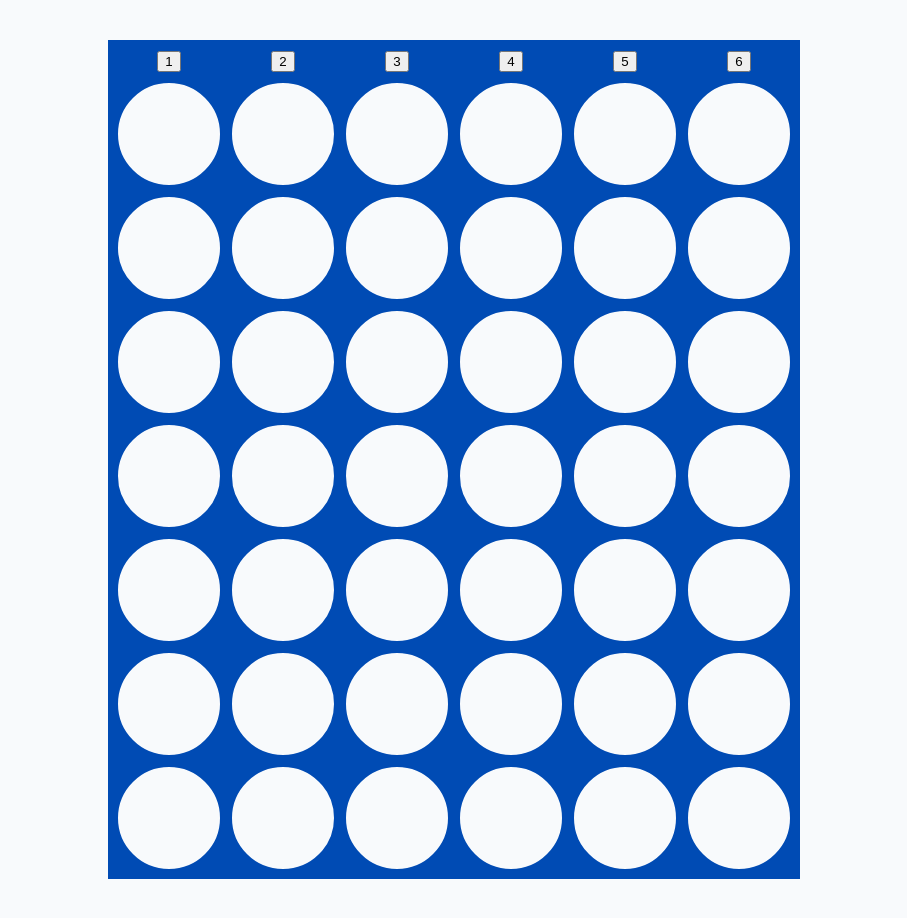
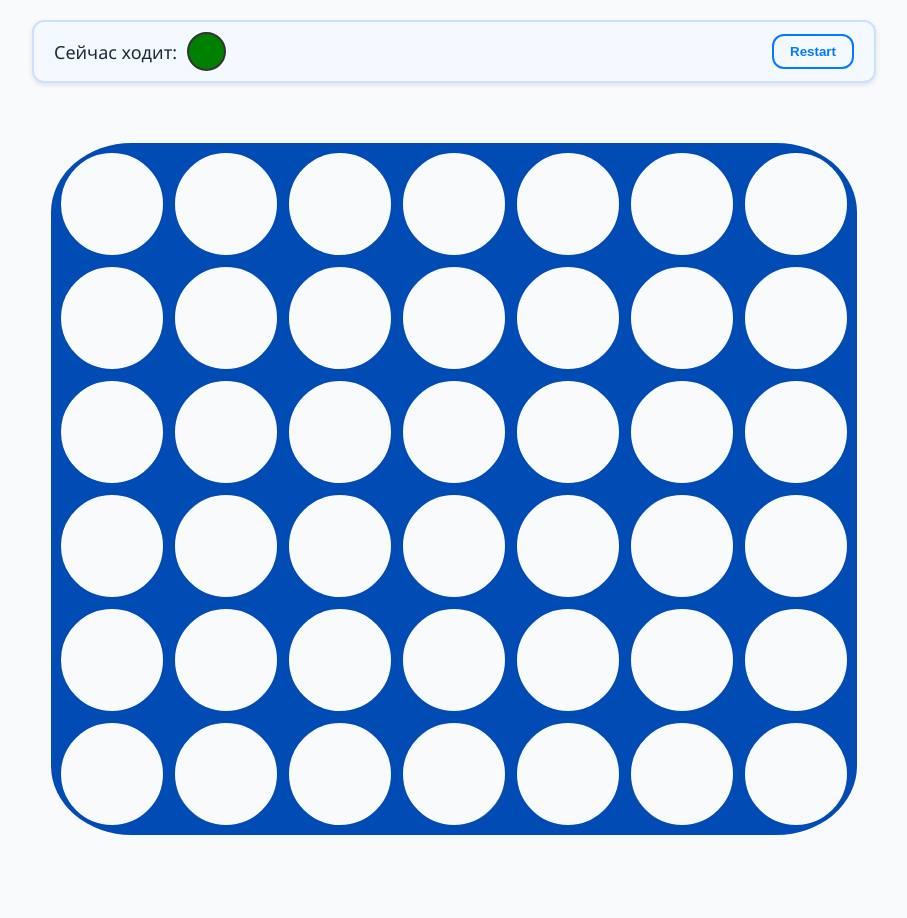
Before and after one commit to katerinasakhar/connect-four, a React (Vite) app in the folder connect-four/: page / in a window 1280 px wide. Shown: the top 918 px of the page, without its empty margins (186-1093 px from the left). Built offline with nearby package versions, Linux system fonts and the light colour scheme.

Commit message:
add header and chage click to make move

```diff
--- a/connect-four/src/App.tsx
+++ b/connect-four/src/App.tsx
@@ -1,12 +1,12 @@
 import { useState } from 'react'
 import './App.css'
-import Table from './Table.tsx'
+import Game from './Game.tsx'
 
 function App() {
 
   return (
     <div className='App'>
-      <Table></Table>
+      <Game></Game>
     </div>
   )
 }
--- /dev/null
+++ b/connect-four/src/Game.module.css
@@ -0,0 +1,62 @@
+.game {
+  display: flex;
+  flex-direction: column;
+  align-items: center;
+  gap: 20px;
+  padding: 20px;
+}
+
+.header {
+  width: 100%;
+  max-width: 800px;
+  display: flex;
+  justify-content: space-between;
+  align-items: center;
+  background-color: #f4f8ff;
+  border: 2px solid #cce0ff;
+  border-radius: 12px;
+  padding: 10px 20px;
+  box-shadow: 0 2px 5px rgba(0,0,0,0.1);
+}
+
+.indicatorBlock {
+  display: flex;
+  align-items: center;
+  gap: 10px;
+  font-size: 18px;
+  font-weight: 500;
+}
+
+.indicator {
+  width: 35px;
+  height: 35px;
+  border-radius: 50%;
+  border: 2px solid #333;
+}
+.player1 {
+  background-color: green;
+}
+
+.player2 {
+  background-color: red;
+}
+.restartBtn {
+  padding: 8px 16px;
+  border: 2px solid #007bff;
+  border-radius: 12px;
+  background: transparent;
+  color: #007bff;
+  font-weight: bold;
+  cursor: pointer;
+  transition: 0.2s;
+}
+
+.restartBtn:hover {
+  background: #007bff;
+  color: white;
+}
+.center {
+  display: flex;
+  justify-content: center;
+  align-items: center;
+}
--- /dev/null
+++ b/connect-four/src/Game.tsx
@@ -0,0 +1,133 @@
+import { useState, useEffect } from 'react'
+import Table from './Table'
+import tableStyle from './Table.module.css'
+import style from './Game.module.css'
+
+
+function Game(){
+    const [table, setTable] = useState(Array(6).fill(null).map(() => Array(7).fill(0)))
+    const [player, setPlayer]=useState(2)
+    const [winner, setWinner]=useState(0)
+    const [place,setPlace]=useState([0,0])
+    const [count,setCount]=useState(0)
+      function changePlayer(pl:number){
+    return pl===1 ? 2 : 1
+  }
+    function makeMove(col:number, pl:number){
+    let row = 5
+    while(table[row][col]!==0){
+      row--
+    }
+    setCell(row,col,pl)
+  }
+  function restart(){
+    setTable(Array(6).fill(null).map(() => Array(7).fill(0)))
+    setPlayer(1)
+    setWinner(0)
+    setCount(0)
+  }
+
+    function setCell(row:number,col:number, num:number){
+    const newTable=table.map(r => [...r])
+    newTable[row][col]=num
+    setTable(newTable)
+    setPlace([row,col])
+    setCount(count+1)
+  }
+    function checkWin(){
+    const [row,col]=place
+    for (let i=5; i>=3;i--){
+      if (table[i][col]===table[i-1][col]&&
+        table[i-1][col]===table[i-2][col]&&
+        table[i-2][col]===table[i-3][col]&&
+      table[i][col]!==0){
+        setWinner(table[row][col])
+        return
+      }
+    }
+    for (let i=6; i>=3;i--){
+      if (table[row][i]===table[row][i-1]&&
+        table[row][i-1]===table[row][i-2]&&
+        table[row][i-2]===table[row][i-3]&&
+      table[row][i]!==0){
+        setWinner(table[row][col])
+        return
+      }
+    }
+    let r=row
+    let c=col
+    while (r+1<6&&c+1<7){
+      r++
+      c++
+    }
+
+    while(r-3>=0&&c-3>=0){
+      if (table[r][c]===table[r-1][c-1]&&
+        table[r-1][c-1]===table[r-2][c-2]&&
+        table[r-2][c-2]===table[r-3][c-3]&&
+        table[r][c]!==0){
+        setWinner(table[r][c])
+        return
+      }
+      r--
+      c--
+
+    }
+    r=row
+    c=col
+    while (r-1>=0&&c+1<7){
+      r--
+      c++
+    }
+
+    while(r+3<6&&c-3>=0){
+      if (table[r][c]===table[r+1][c-1]&&
+        table[r+1][c-1]==table[r+2][c-2]&&
+        table[r+2][c-2]==table[r+3][c-3]&&
+        table[r][c]!==0){
+        setWinner(table[r][c])
+        return
+      }
+      r++
+      c--
+    }
+      }
+
+  useEffect(()=>{
+    checkWin()
+    setPlayer(changePlayer(player))
+  },[place])
+  return(
+    <div className={style.game}>
+         <header className={style.header}>
+        <div className={style.indicatorBlock}>
+          {winner === 0 ? (
+            <>
+              <span>Сейчас ходит:</span>
+              <div
+                className={`${style.indicator} ${
+                  player === 1 ? style.player1 : style.player2
+                }`}
+              />
+            </>
+          ) : (
+            <span>Победитель: Игрок {winner}</span>
+          )}
+        </div>
+        <button className={style.restartBtn} onClick={restart}>
+          Restart
+        </button>
+      </header>
+    <div className={style.center}>
+      <Table
+        table={table}
+        makeMove={makeMove}
+        player={player}
+        winner={winner}
+        count={count}
+      />
+      </div>
+    </div>
+  )
+}
+export default Game
--- a/connect-four/src/Table.module.css
+++ b/connect-four/src/Table.module.css
@@ -2,8 +2,6 @@
 .table_container {
   display: flex;
   flex-direction: column;
-  align-items: center;
-  justify-content: center;
   padding: 40px;
   background-color: #f8fafc;
   min-height: 100vh;
@@ -13,8 +11,9 @@
 /* Таблица */
 .table {
   border-collapse: separate;
-  border-spacing: 8px; /* расстояние между кругами */
+  border-spacing: 8px;
   background-color: #004bb4;
+  border-radius: 10%;
 }
 
 /* Общий стиль ячеек */
@@ -33,6 +32,9 @@
   background-color: red;
 }
 
+.hovered {
+  box-shadow: 0 0 15px 5px rgba(100, 149, 237, 0.7);
+}
 
 /* Адаптивность (мобильные экраны) */
 @media (max-width: 600px) {
--- a/connect-four/src/Table.tsx
+++ b/connect-four/src/Table.tsx
@@ -1,45 +1,32 @@
 import { useState, useEffect } from 'react'
 import styles from './Table.module.css'
 
+interface TableProps {
+  table: number[][]
+  makeMove: (col: number, pl: number) => void
+  player: number
+  winner: number
+  count: number
+}
 
-function Table() {
-  const [table, setTable]=useState(Array(7).fill(null).map(()=>(Array(6).fill(0))))
-  const [player, setPlayer]=useState(1)
+function Table({ table, makeMove, player, winner, count }: TableProps) {
+  const [hoveredCol,setHoveredCol]=useState<number | null>(null)
 
-  function changePlayer(pl:number){
-    return pl===1 ? 2 : 1
-  }
-  function makeMove(col:number, pl:number){
-    let row = 6
-    while(table[row][col]!==0){
-      row--
-    }
-    setCell(row,col,pl)
-    setPlayer(changePlayer(pl))
-  }
-
-  function setCell(row:number,col:number, num:number){
-    const newTable=table.map(r => [...r])
-    newTable[row][col]=num
-    setTable(newTable)
-  }
 
   return (
     <div className={styles.table_container}>
+
       <table className={styles.table}>
-        <thead>
-          <th><button onClick={()=>makeMove(0,player)} disabled={table[0][0]!==0}>1</button></th>
-          <th><button onClick={()=>makeMove(1,player)} disabled={table[0][1]!==0}>2</button></th>
-          <th><button onClick={()=>makeMove(2,player)} disabled={table[0][2]!==0}>3</button></th>
-          <th><button onClick={()=>makeMove(3,player)} disabled={table[0][3]!==0}>4</button></th>
-          <th><button onClick={()=>makeMove(4,player)} disabled={table[0][4]!==0}>5</button></th>
-          <th><button onClick={()=>makeMove(5,player)} disabled={table[0][5]!==0}>6</button></th>
-        </thead>
+
         <tbody>
           {table.map((row,i)=>(
             <tr key={i}>
-              {row.map((cell)=>(
-                <td className= {cell==0 ? styles.cell : cell==1 ? `${styles.cell} ${styles.player1}` : `${styles.cell} ${styles.player2}`}/>
+              {row.map((cell,j)=>(
+                <td className={`${styles.cell} ${cell===0 ? hoveredCol===j&&table[0][j] === 0 && winner === 0 ?  `${styles.hovered}` :  "" : cell===1 ? `${styles.player1}` : `${styles.player2}`}`}
+                onMouseEnter={() => setHoveredCol(j)}
+              onMouseLeave={() => setHoveredCol(null)}
+              onClick={() => {if (table[0][j] !== 0 || winner !== 0) return;
+              makeMove(j, player);}}/>
               ))}
 
             </tr>
```
